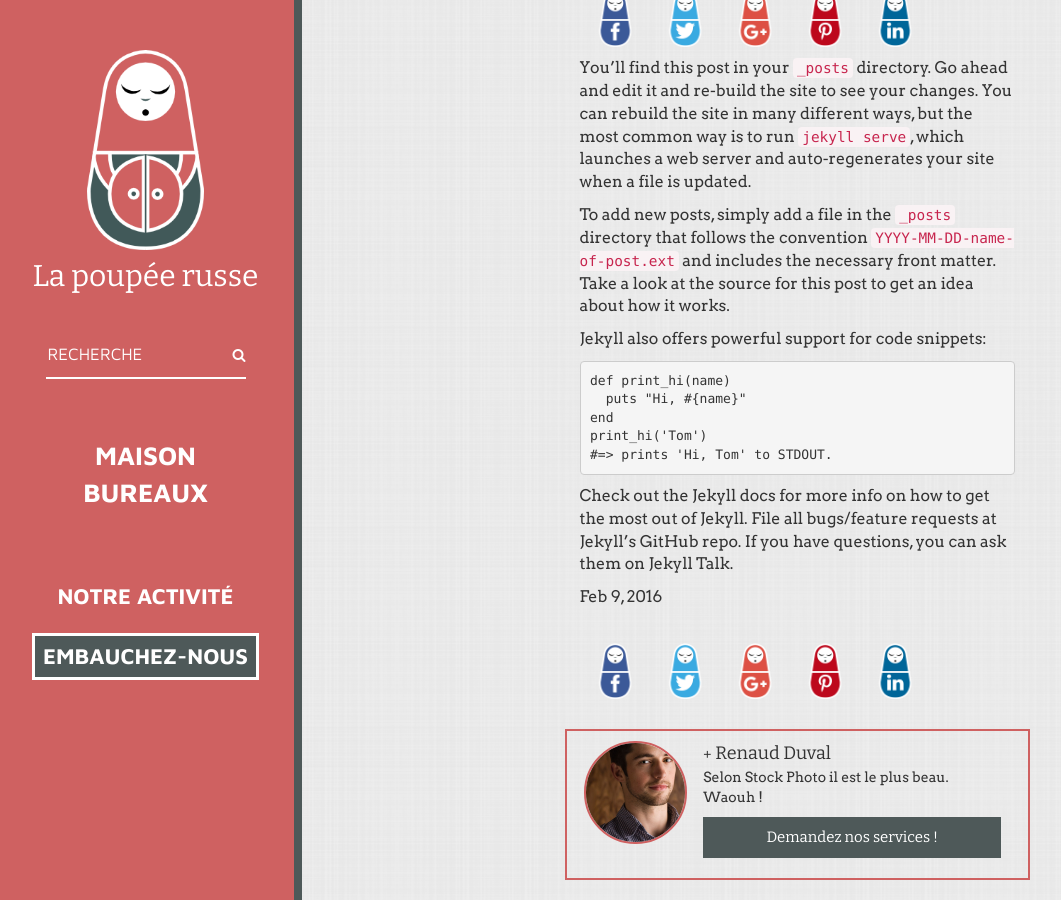
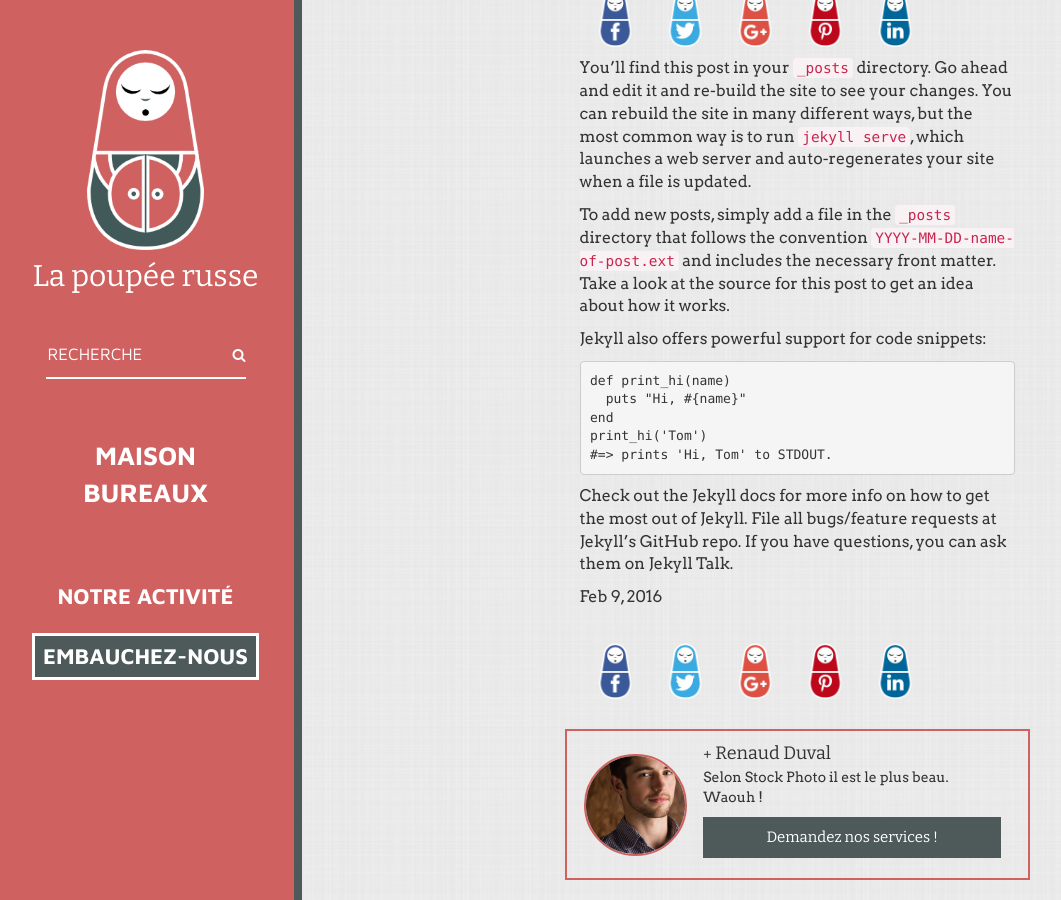
Before and after one commit to Koroeskohr/la-poupee-russe, a Jekyll site: the page built from _posts/2016-02-09-welcome-to-fez (4th copy).markdown, in a window 1280 px wide and 900 px high, scrolled down 753 px. Shown: the whole window, without its empty margins (3-1064 px from the left). Built offline with Jekyll 4.4.1, drawn with Linux system fonts in a browser that asks for light colours; nearby versions of some CDN libraries.

Commit message:
Fix vertical alignment of author info in article page

```diff
--- a/_sass/_article.scss
+++ b/_sass/_article.scss
@@ -42,6 +42,7 @@ article.post {
 
     div.author-image {
       display: inline-block;
+      vertical-align: middle;
       margin: 10px 0;
       text-align: center;
       width: 25%;
@@ -57,7 +58,7 @@ article.post {
 
     div.author-info {
       display: inline-block;
-      vertical-align: top;
+      vertical-align: middle;
       margin: 10px;
       width: calc(75% - 25px);
       box-sizing: border-box;
```
